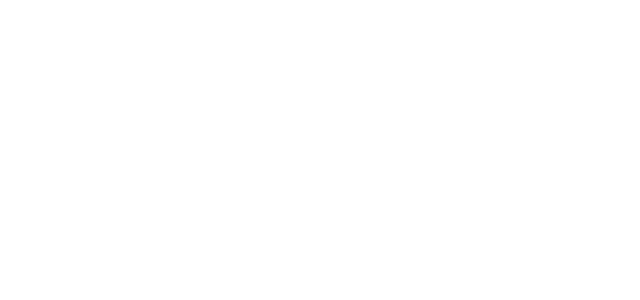
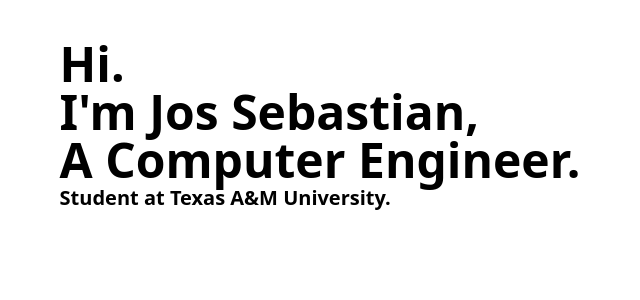
Before and after one commit to JosSebastian/portfolio, a Nuxt app: page / in a window 1280 px wide. Shown: the top 300 px of the page, without its empty margins (0-640 px from the left). Built offline with nearby package versions, Linux system fonts and the light colour scheme.

Commit message:
section one layout changes

```diff
--- a/pages/index.vue
+++ b/pages/index.vue
@@ -1,9 +1,12 @@
 <script lang="ts" setup></script>
 
 <template>
-  <div class="w-full h-full flex flex-col lg:flex-row lg:gap-3">
-    <div class="lg:w-1/2 max-h-screen lg:sticky top-0"></div>
-    <div class="lg:w-1/2 min-h-screen"></div>
+  <div class="w-full h-full flex flex-col lg:flex-row">
+    <div
+      class="lg:w-1/2 max-h-screen p-5 md:p-7.5 lg:p-10 lg:sticky top-0 flex flex-col justify-between lg:items-center">
+      <SectionOne />
+    </div>
+    <div class="lg:w-1/2 min-h-screen p-5 md:p-7.5 lg:p-10"></div>
   </div>
 </template>
 
```
